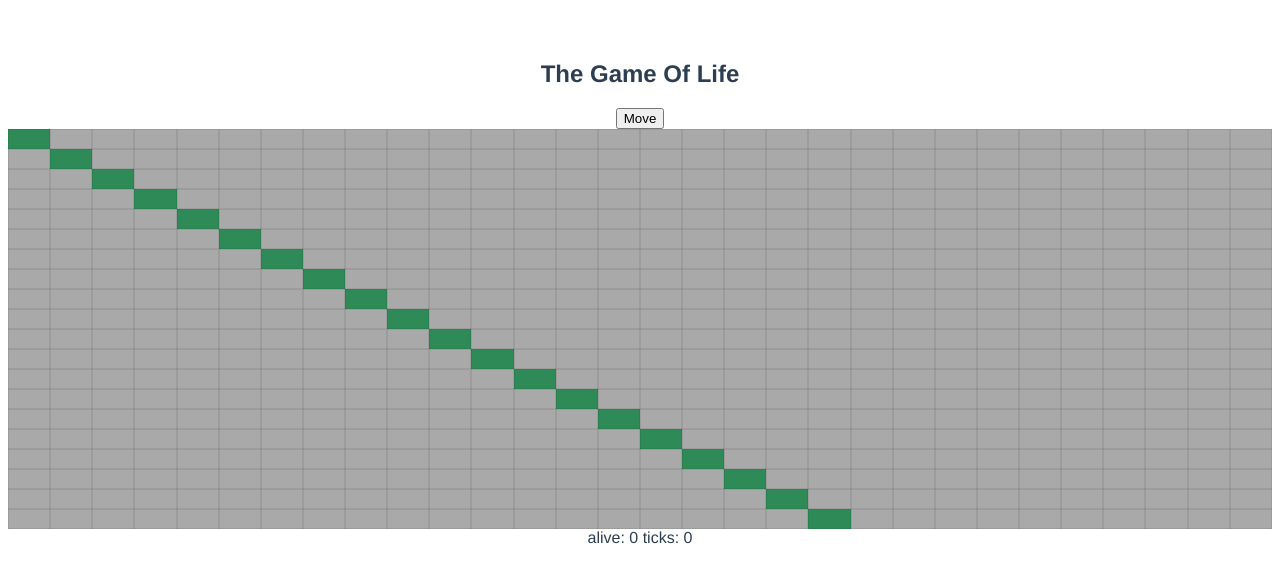
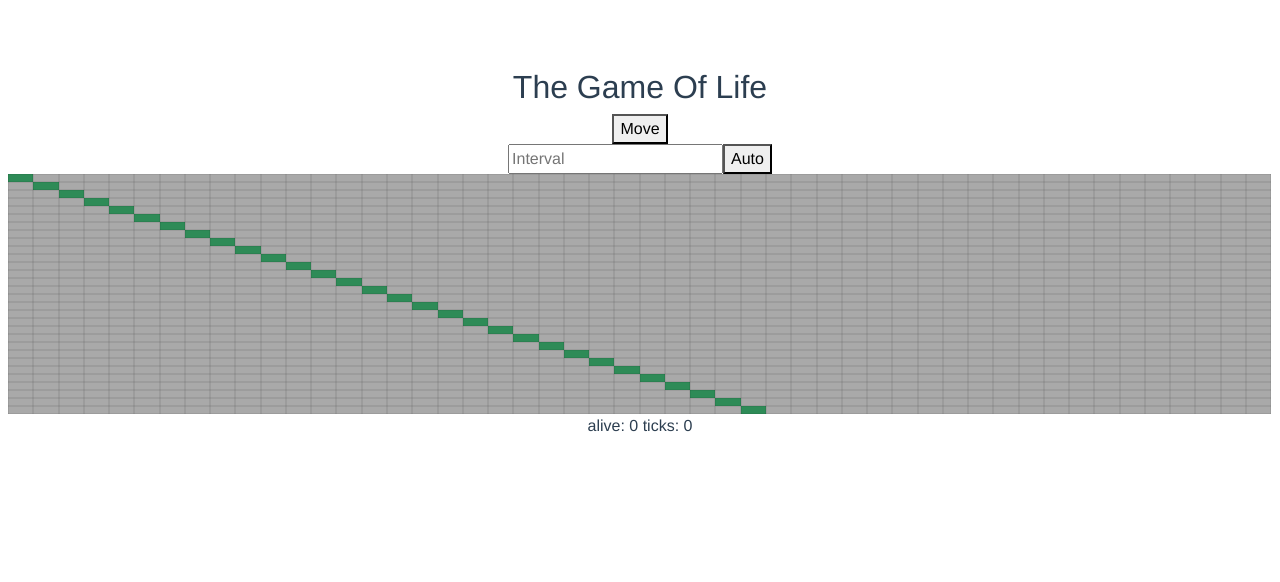
Before and after one commit to Nerio2/The-Game-of-Life, a Vue app in the folder tgol/: page / in a window 1280 px wide. Shown: the top 582 px of the page. Built offline with nearby package versions, Linux system fonts and the light colour scheme.

Commit message:
algorithm done

```diff
--- a/tgol/public/index.html
+++ b/tgol/public/index.html
@@ -6,6 +6,12 @@
     <meta name="viewport" content="width=device-width,initial-scale=1.0">
     <link rel="icon" href="<%= BASE_URL %>favicon.ico">
     <title>tgol</title>
+
+    <link rel="stylesheet" href="https://stackpath.bootstrapcdn.com/bootstrap/4.3.1/css/bootstrap.min.css" integrity="sha384-ggOyR0iXCbMQv3Xipma34MD+dH/1fQ784/j6cY/iJTQUOhcWr7x9JvoRxT2MZw1T" crossorigin="anonymous">
+    <script src="https://code.jquery.com/jquery-3.3.1.slim.min.js" integrity="sha384-q8i/X+965DzO0rT7abK41JStQIAqVgRVzpbzo5smXKp4YfRvH+8abtTE1Pi6jizo" crossorigin="anonymous"></script>
+    <script src="https://cdnjs.cloudflare.com/ajax/libs/popper.js/1.14.7/umd/popper.min.js" integrity="sha384-UO2eT0CpHqdSJQ6hJty5KVphtPhzWj9WO1clHTMGa3JDZwrnQq4sF86dIHNDz0W1" crossorigin="anonymous"></script>
+    <script src="https://stackpath.bootstrapcdn.com/bootstrap/4.3.1/js/bootstrap.min.js" integrity="sha384-JjSmVgyd0p3pXB1rRibZUAYoIIy6OrQ6VrjIEaFf/nJGzIxFDsf4x0xIM+B07jRM" crossorigin="anonymous"></script>
+
   </head>
   <body>
     <noscript>
--- a/tgol/src/App.vue
+++ b/tgol/src/App.vue
@@ -1,6 +1,10 @@
 <template>
   <div id="app">
-    <TheGameOfLife :rows="rows" :cols="cols"></TheGameOfLife>
+    <div class="row" style="height: 500px">
+      <div class="col m-2">
+        <TheGameOfLife :rows="rows" :cols="cols"></TheGameOfLife>
+      </div>
+    </div>
   </div>
 </template>
 
@@ -14,8 +18,8 @@ export default {
   },
   data() {
     return {
-      rows: 20,
-      cols: 30
+      rows: 30,
+      cols: 50
     }
   }
 }
--- a/tgol/src/components/TheGameOfLife.vue
+++ b/tgol/src/components/TheGameOfLife.vue
@@ -1,14 +1,16 @@
 <template>
     <div id="TheGameOfLife">
         <h2>The Game Of Life</h2>
-        <button @click="move()">Move</button>
-        <section v-bind:key="y" class="row" id="row" v-for="y in rows">
-            <section class="tgolUnit" v-bind:key="x" v-for="x in cols" @click="change(x,y)"
-                     v-bind:style="{'width':unit_width+'%','height':unit_height+'px'}">
+        <button @click="move()">Move</button><br>
+        <input type="number" placeholder="Interval" id="interval">
+        <button @click="auto()">Auto</button>
+        <div v-bind:key="y" v-for="y in rows">
+            <div class="tgolUnit" v-bind:key="x" v-for="x in cols" @click="change(x,y)"
+                 v-bind:style="{'width':unit_width+'%'}">
                 <TheGameOfLifeUnit :alive="status[y-1][x-1]">{{getNeighbours(x-1,y-1)}}</TheGameOfLifeUnit>
 
-            </section>
-        </section>
+            </div>
+        </div>
         alive: {{alive}}
         ticks: {{ticks}}
     </div>
@@ -24,15 +26,15 @@
         },
         props: {
             rows: Number,
-            cols: Number
+            cols: Number,
+            rand: Boolean
         },
         data() {
             return {
                 unit_width: (100 / this.cols),
-                unit_height: 20,
                 status: [],
                 alive: 0,
-                ticks:0
+                ticks: 0
             }
         },
         methods: {
@@ -47,7 +49,7 @@
             },
             move() {
                 this.ticks++;
-                let nextStatus=[];
+                let nextStatus = [];
                 for (let y = 0; y < this.rows; y++) {
                     nextStatus.push([]);
                     for (let x = 0; x < this.cols; x++) {
@@ -96,5 +98,11 @@
 <style lang="scss" scoped>
     .tgolUnit {
         float: left;
+        height: 1vh;
+    }
+
+    #TheGameOfLife {
+        width: 100%;
+        height: 100%;
     }
 </style>
```
